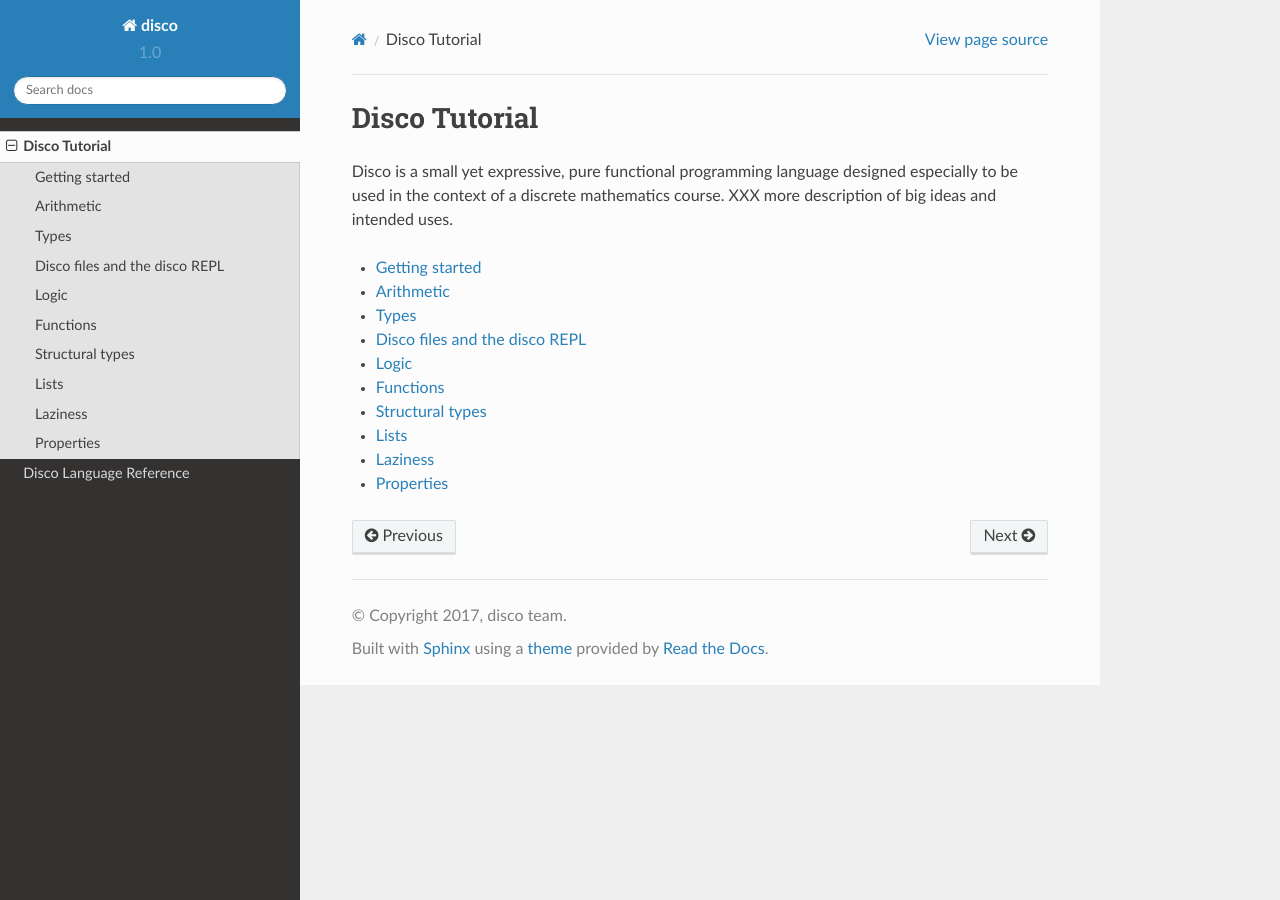
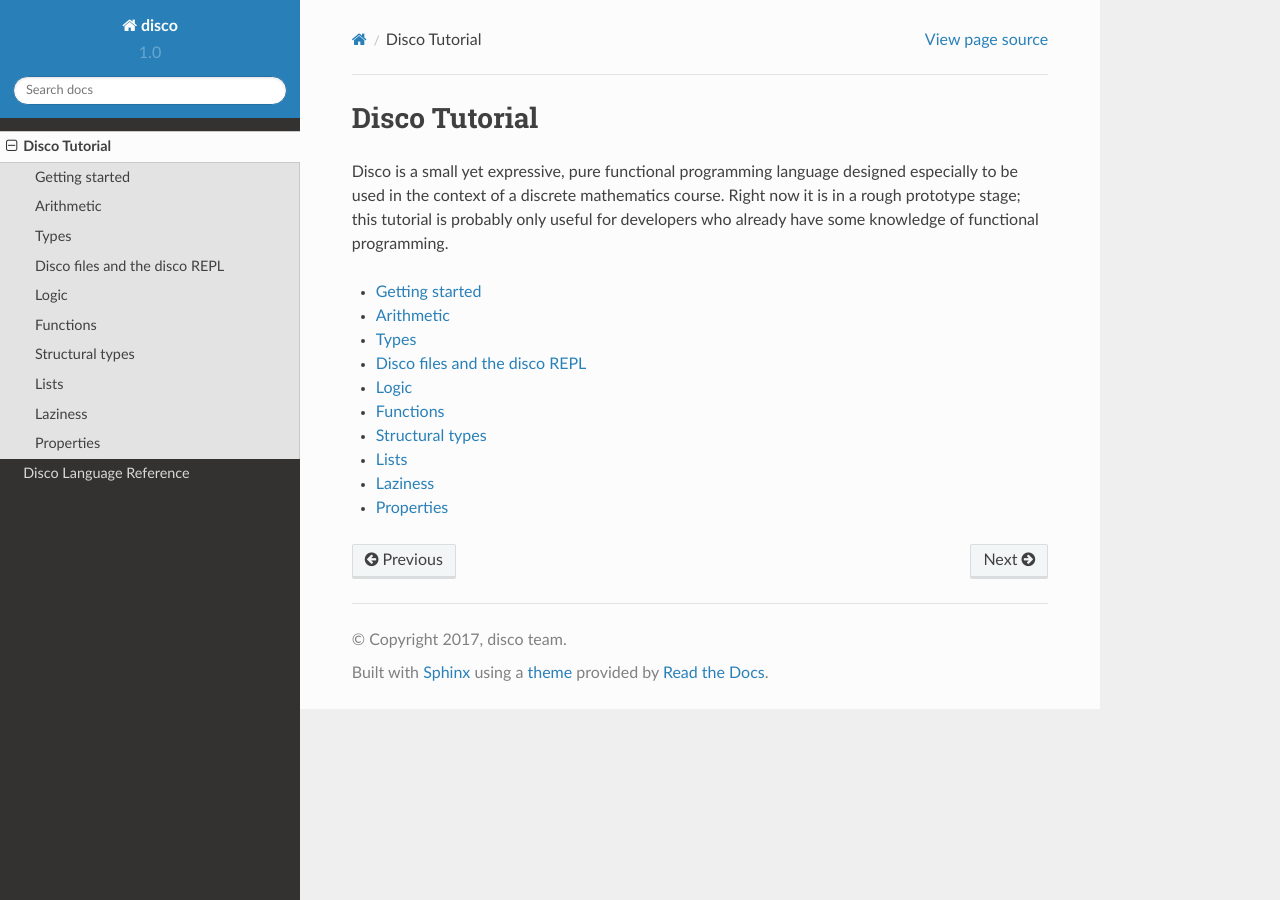
Before and after one commit to disco-lang/disco, a Sphinx documentation site: the page built from docs/tutorial/index.rst, in a window 1280 px wide. Built offline with Sphinx 7.4.7 and the Read the Docs theme 2.0.0, drawn with Linux system fonts in a browser that asks for light colours.

Commit message:
tutorial: get rid of XXX in index [ci skip]

```diff
--- a/docs/tutorial/index.rst
+++ b/docs/tutorial/index.rst
@@ -5,8 +5,9 @@ Disco Tutorial
 
 Disco is a small yet expressive, pure functional programming language
 designed especially to be used in the context of a discrete
-mathematics course. XXX more description of big ideas and intended
-uses.
+mathematics course.  Right now it is in a rough prototype stage; this
+tutorial is probably only useful for developers who already have some
+knowledge of functional programming.
 
 .. toctree::
    :maxdepth: 1
```
